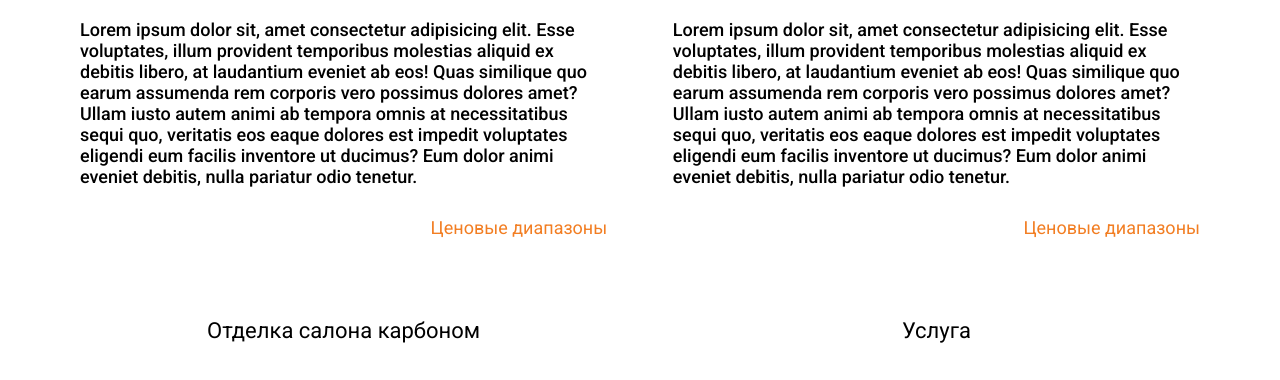
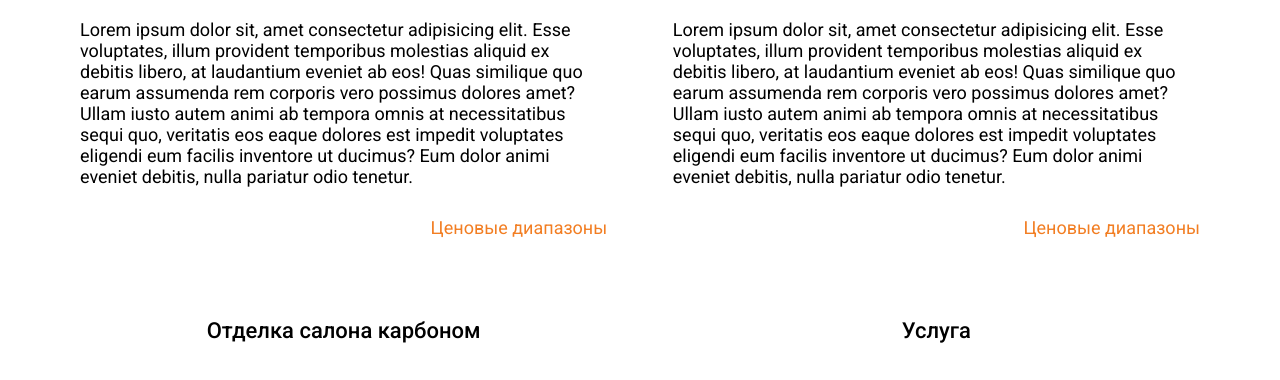
Before and after one commit to AnastasiaBrikk/AnastasiaBrikk.github.io, a PHP site: page /services.html in a window 1280 px wide. Shown: the part 1086-1466 px from the top of the page. Run offline with PHP 8.4, Linux system fonts and the light colour scheme.

Commit message:
weight regular

```diff
--- a/style.css
+++ b/style.css
@@ -369,7 +369,7 @@ footer span {
 }
 .services__title {
   font-size: 22px;
-  font-weight: 400;
+  font-weight: 500;
   text-align: center;
   margin-bottom: 40px;
 }
@@ -384,7 +384,7 @@ footer span {
 }
 .services__dsc {
   font-size: 18px;
-  font-weight: 500;
+  font-weight: 400;
   padding-bottom: 30px;
 }
 .services__price {
--- a/style.scss
+++ b/style.scss
@@ -436,7 +436,7 @@ footer {
 
     &__title {
         font-size: 22px;
-        font-weight: 400;
+        font-weight: 500;
         text-align: center;
         margin-bottom: 40px;
     }
@@ -455,7 +455,7 @@ footer {
 
     &__dsc {
         font-size: 18px;
-        font-weight: 500;
+        font-weight: 400;
         padding-bottom: 30px;
     }
 
```
